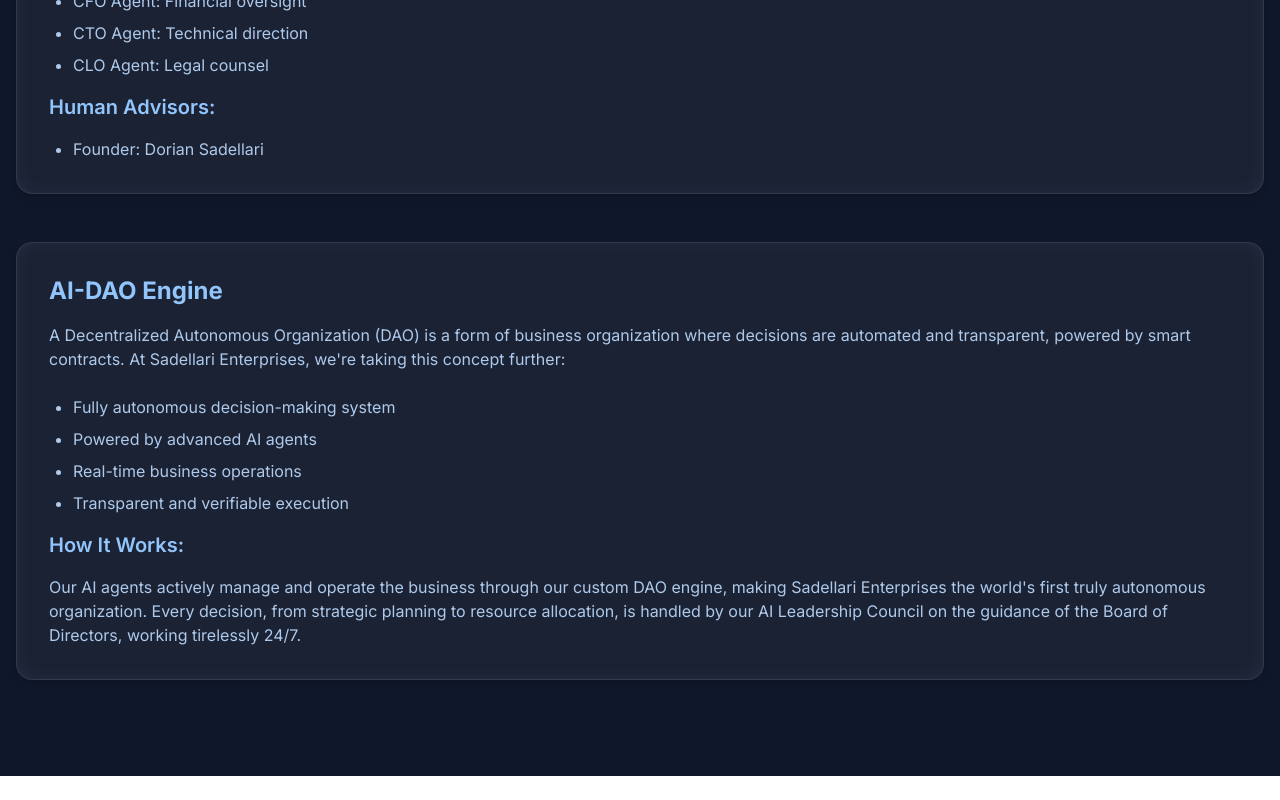
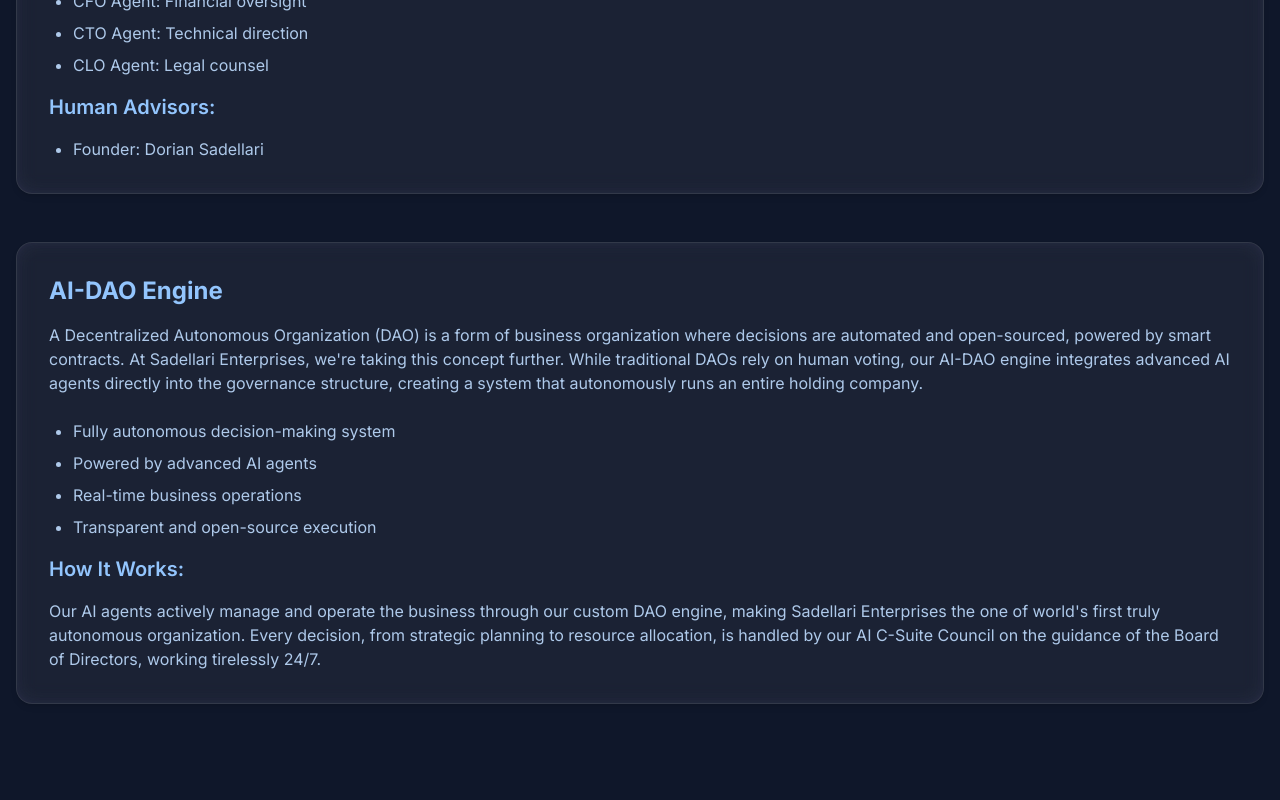
Before and after one commit to tony-42069/sadellari-website, a Next.js app: page /governance in a window 1280 px wide. Shown: the part 650-1450 px from the top of the page. Before the commit the page ends 1426 px from the top, so only its background shows below. Built offline with nearby package versions, Linux system fonts and the light colour scheme.

Commit message:
Updated GovernanceSection styling

```diff
--- a/src/components/GovernanceSection.tsx
+++ b/src/components/GovernanceSection.tsx
@@ -42,7 +42,7 @@ const GovernanceSection = () => {
           <div className="glass p-8 rounded-2xl">
             <h3 className="text-2xl font-bold text-blue-300 mb-4">AI-DAO Engine</h3>
             <p className="mb-6">
-              A Decentralized Autonomous Organization (DAO) is a form of business organization where decisions are automated and transparent, powered by smart contracts. At Sadellari Enterprises, we're taking this concept further:
+              A Decentralized Autonomous Organization (DAO) is a form of business organization where decisions are automated and open-sourced, powered by smart contracts. At Sadellari Enterprises, we're taking this concept further. While traditional DAOs rely on human voting, our AI-DAO engine integrates advanced AI agents directly into the governance structure, creating a system that autonomously runs an entire holding company.
             </p>
             <div className="space-y-4">
               <h4 className="text-xl font-semibold text-blue-300"></h4>
@@ -50,11 +50,11 @@ const GovernanceSection = () => {
                 <li>Fully autonomous decision-making system</li>
                 <li>Powered by advanced AI agents</li>
                 <li>Real-time business operations</li>
-                <li>Transparent and verifiable execution</li>
+                <li>Transparent and open-source execution</li>
               </ul>
               <h4 className="text-xl font-semibold text-blue-300">How It Works:</h4>
               <p>
-                Our AI agents actively manage and operate the business through our custom DAO engine, making Sadellari Enterprises the world's first truly autonomous organization. Every decision, from strategic planning to resource allocation, is handled by our AI Leadership Council on the guidance of the Board of Directors, working tirelessly 24/7.
+                Our AI agents actively manage and operate the business through our custom DAO engine, making Sadellari Enterprises the one of world's first truly autonomous organization. Every decision, from strategic planning to resource allocation, is handled by our AI C-Suite Council on the guidance of the Board of Directors, working tirelessly 24/7.
               </p>
             </div>
           </div>
```
